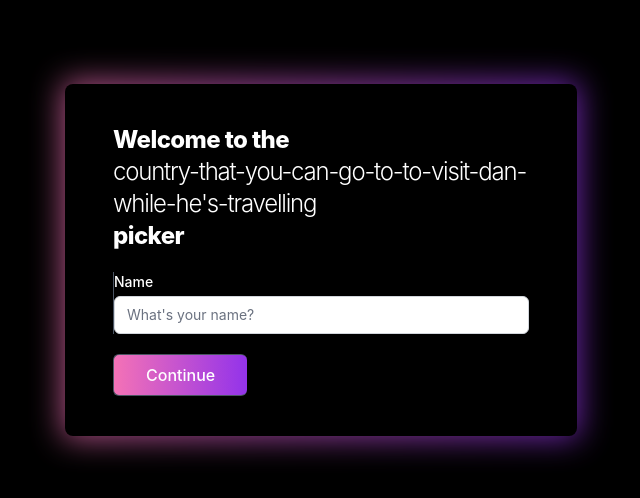
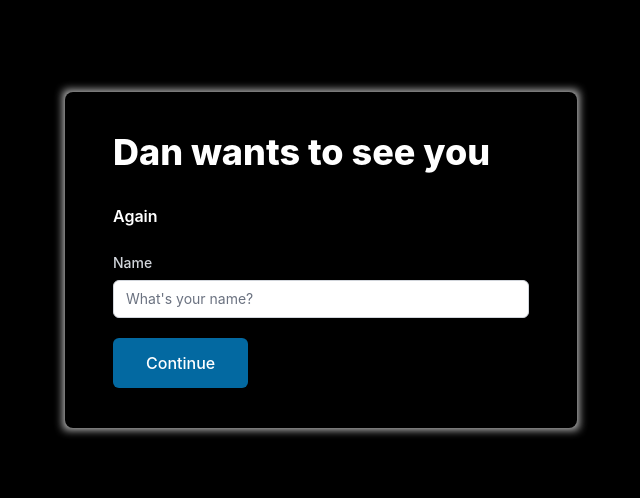
Before and after one commit to dankrajnak/dan-country-picker, a Next.js app: page / in a window 1280 px wide. Shown: the part 140-638 px from the top of the page, without its empty margins (319-959 px from the left). Built offline with nearby package versions, Linux system fonts and the light colour scheme; no server answers.

Commit message:
Index style changes

```diff
--- a/src/pages/index.tsx
+++ b/src/pages/index.tsx
@@ -12,31 +12,29 @@ const Home: NextPage = () => {
   const discount = useDiscount();
   return (
     <>
-      <div className="grid h-screen place-items-center text-white ">
+      <div className="grid h-screen place-items-center  ">
         <div className="relative group w-2/5">
-          <div className="absolute -inset-0.5 bg-gradient-to-r from-pink-400 to-purple-600 bg-white rounded blur-lg opacity-75 "></div>
-          <div className="relative px-12 py-10 bg-black rounded-lg leading-none divide-x divide-gray-600">
-            <h1 className="text-2xl tracking-tight font-extrabold">
-              Welcome to the{" "}
-              <div className="tracking-tighter font-light">
-                country-that-you-can-go-to-to-visit-dan-while-he&apos;s-travelling{" "}
-              </div>
-              picker
-            </h1>
+          <div className="absolute -inset-0.5 bg-gradient-to-r bg-white rounded blur-sm opacity-75"></div>
+          <div className="relative px-12 py-10 bg-black rounded-lg">
+            <article className="prose prose-invert">
+              <h1 className="h1">Dan wants to see you</h1>
+              <h4>Again</h4>
+              {/* <p>Why isn't this working?</p> */}
 
               <div className="mt-5">
-              <label className="text-sm font-medium text-white ">Name</label>
+                <label className="text-sm font-medium  ">Name</label>
                 <div className="mt-1 relative rounded-md">
                   <input
                     type="text"
                     name="name"
                     autoComplete="off"
                     ref={inputRef}
-                  className="focus:ring-indigo-500 text-black focus:border-indigo-500 block w-full pr-12 sm:text-sm border-gray-300 rounded-md"
+                    className="focus:ring-gray-700 text-black focus:border-gray-700 block w-full pr-12 sm:text-sm border-gray-300 rounded-md"
                     placeholder="What's your name?"
                   />
                 </div>
               </div>
+            </article>
 
             {!currentUser && (
               <button
@@ -46,11 +44,12 @@ const Home: NextPage = () => {
                     setCurrentUser({ name });
                   }
                 }}
-                className="inline-block mt-5 text-center bg-gradient-to-r from-pink-400 to-purple-600 border border-transparent rounded-md py-3 px-8 font-medium text-white hover:bg-indigo-700"
+                className="inline-block mt-5 text-center border border-transparent rounded-md py-3 px-8 font-medium text-white bg-sky-700 hover:bg-sky-900"
               >
                 Continue
               </button>
             )}
+
             {currentUser && (
               <div>
                 Alright, cool. You&apos;re {currentUser.name}.
```
Lines whose indentation alone changed are shown as unchanged.
